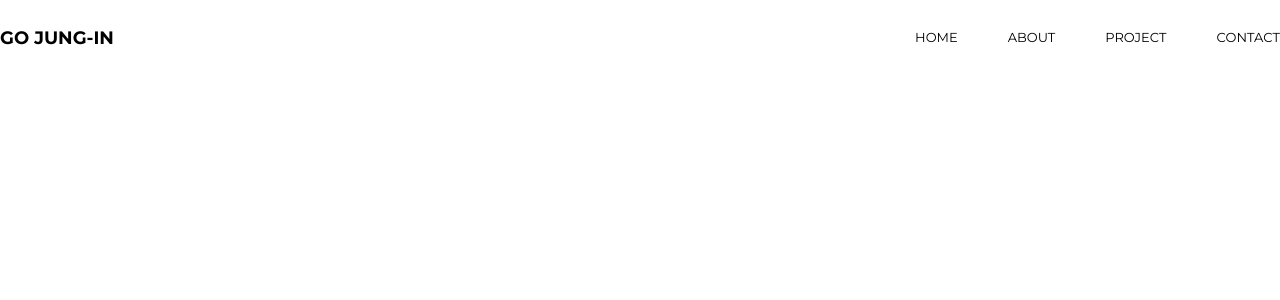
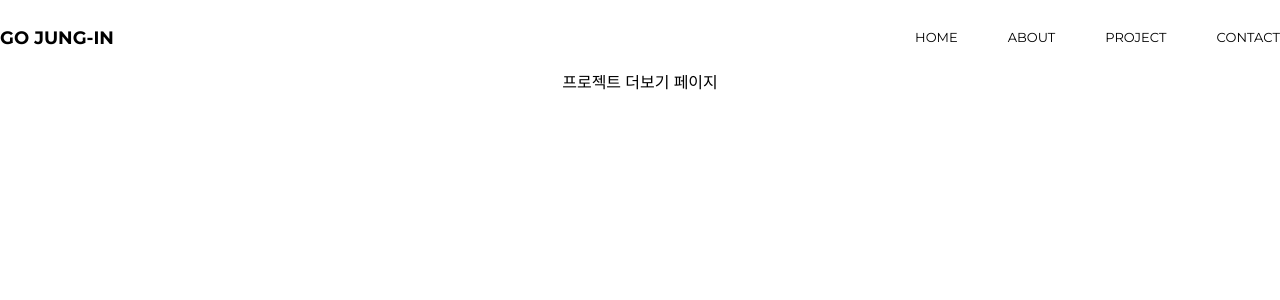
Before and after one commit to jjung-in/portfolio, a React (Create React App) app: page /project in a window 1280 px wide. Shown: the top 300 px of the page. Built offline with nearby package versions, Linux system fonts and the light colour scheme; a web font is replaced by a local one.

Commit message:
Setting Router

```diff
--- a/src/App.js
+++ b/src/App.js
@@ -3,17 +3,17 @@ import "./reset.scss";
 import "./App.scss";
 import Header from "./components/Header/Header";
 import Main from "./pages/Main";
-// import Product from "./Product";
-// import NotFound from './NotFound';
+import More from "./pages/More";
+import Doran from "./pages/Project/Doran/Doran";
 
 function App() {
   return (
     <BrowserRouter basename={process.env.PUBLIC_URL}>
-    {/* <BrowserRouter> */}
       <Header />
       <Routes>
         <Route path="/" element={<Main />} />
-        {/* <Route path="/product/:id" element={<Product />} /> */}
+        <Route path="/project" element={<More />} />
+        <Route path="/project/doran" element={<Doran />} />
         {/* <Route path="*" element={<NotFound />} /> */}
       </Routes>
     </BrowserRouter>
--- a/src/components/Project/Project.js
+++ b/src/components/Project/Project.js
@@ -9,7 +9,7 @@ function Project() {
       <div className="container project_inwrap">
         <h2>PROJECT</h2>
         <div className="contents_wrap">
-          <Link to="/" className="more">
+          <Link to="/project" className="more">
             더보기
           </Link>
           <ul>
--- /dev/null
+++ b/src/pages/More.js
@@ -0,0 +1,13 @@
+import React from "react";
+// import { Link } from "react-router-dom";
+import "./More.scss";
+
+function More() {
+  return (
+    <div id="more">
+      <div className="container">프로젝트 더보기 페이지</div>
+    </div>
+  );
+}
+
+export default More;
--- /dev/null
+++ b/src/pages/More.scss
@@ -0,0 +1,4 @@
+#more {
+  height: calc(100vh - 75px);
+	padding-top: 75px;
+}
--- /dev/null
+++ b/src/pages/Project/Doran/Doran.js
@@ -0,0 +1,13 @@
+import React from "react";
+// import { Link } from "react-router-dom";
+import "./Doran.scss";
+
+function Doran() {
+  return (
+    <div id="doran">
+      <div className="container">도란도란</div>
+    </div>
+  );
+}
+
+export default Doran;
--- /dev/null
+++ b/src/pages/Project/Doran/Doran.scss
@@ -0,0 +1,4 @@
+#doran {
+  height: calc(100vh - 75px);
+	padding-top: 75px;
+}
```
